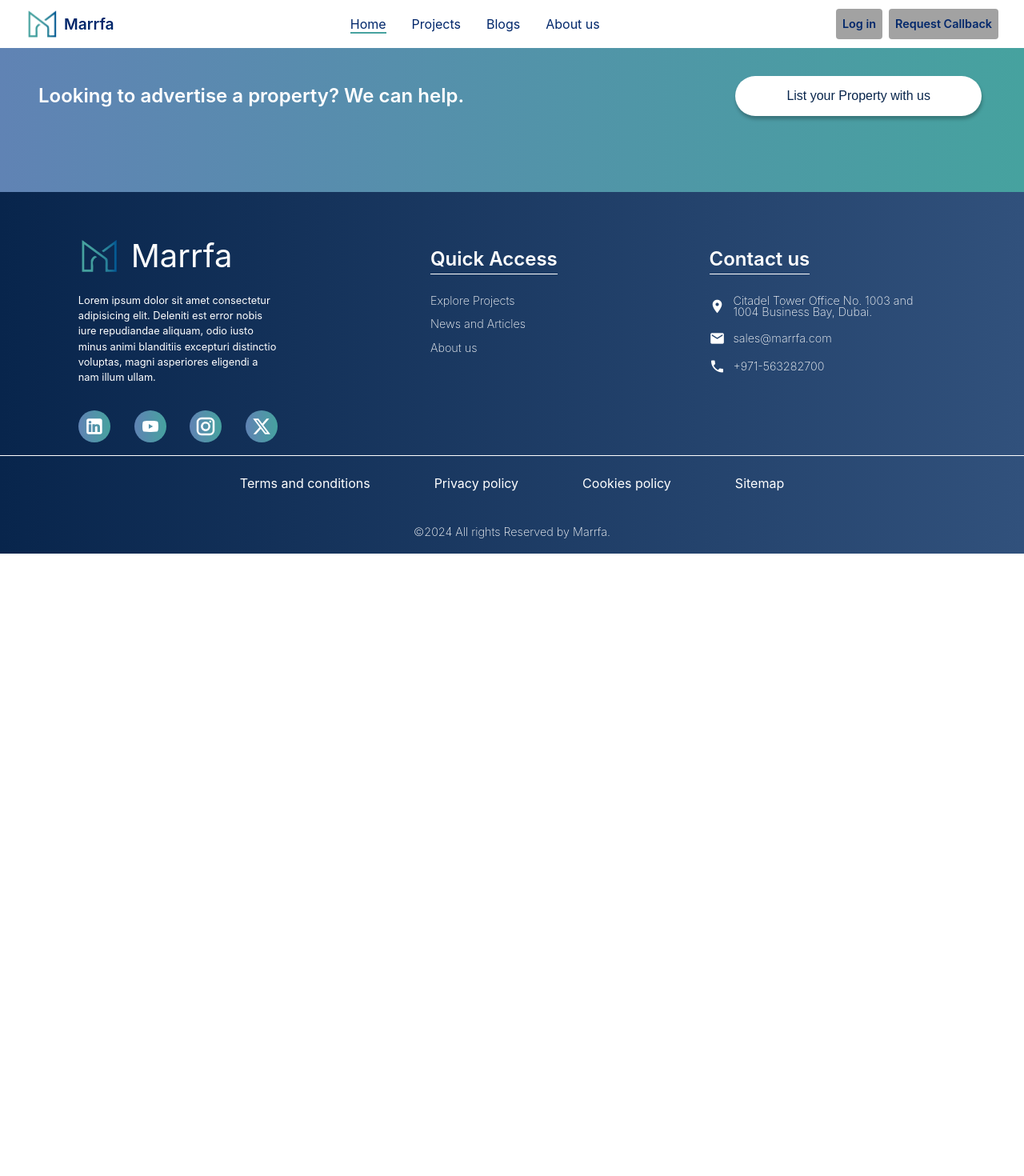
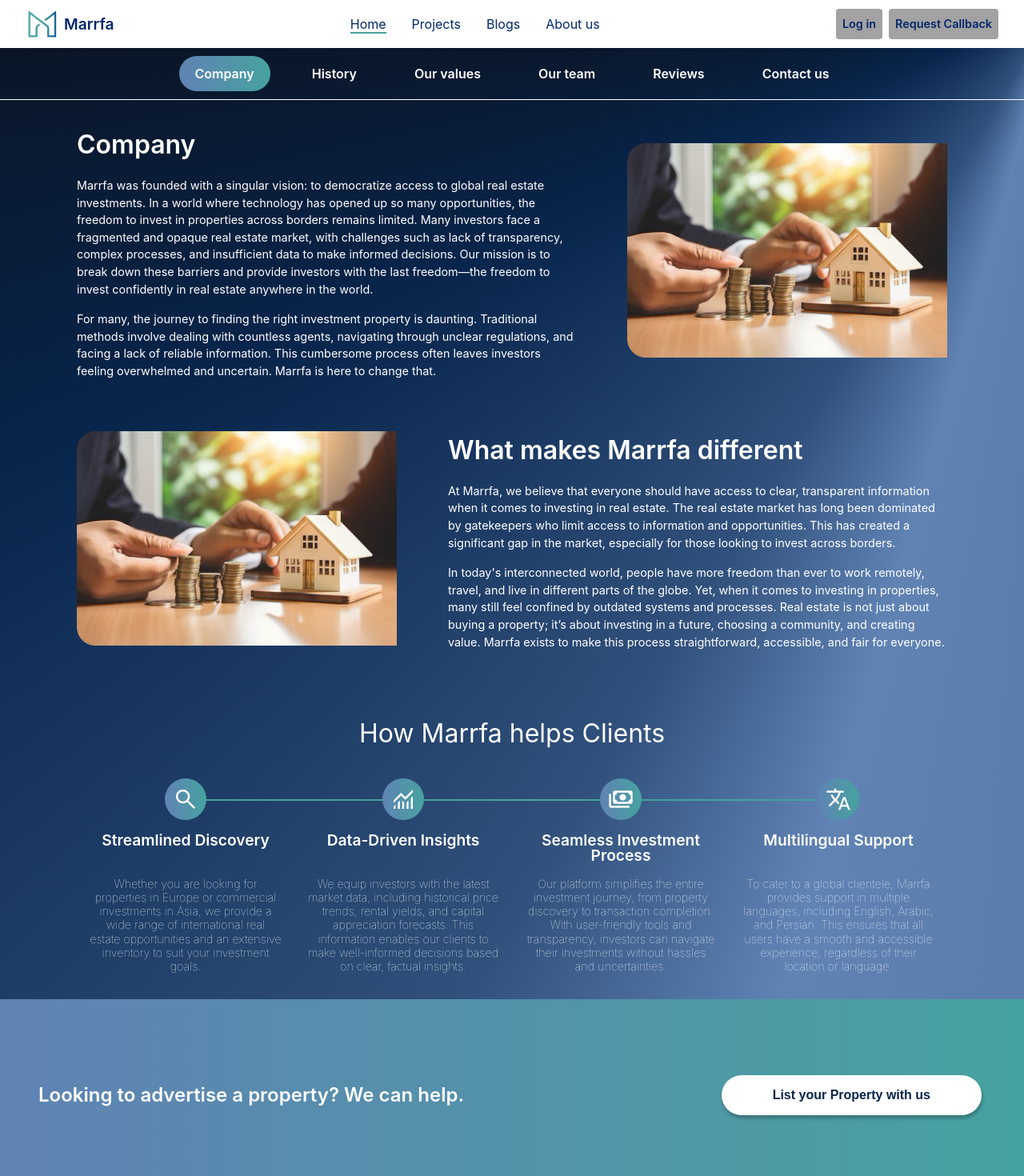
Before and after one commit to DugarRishab/marrfa-web, a React (Vite) app in the folder client/: page /about in a window 1280 px wide. Shown: the top 1470 px of the page at 80% size. Before the commit the page ends 800 px from the top, so only its background shows below. Built offline with nearby package versions, Linux system fonts and the light colour scheme.

Commit message:
[UPDATE]: Component fixes

```diff
--- a/client/index.html
+++ b/client/index.html
@@ -4,6 +4,7 @@
     <meta charset="UTF-8" />
     <link rel="icon" type="image/svg+xml" href="/vite.svg" />
     <link href="https://fonts.googleapis.com/icon?family=Material+Icons" rel="stylesheet" />
+    <link rel="stylesheet" href="https://fonts.googleapis.com/css2?family=Material+Symbols+Outlined:opsz,wght,FILL,GRAD@24,400,0,0" />
     <meta name="viewport" content="width=device-width, initial-scale=1.0" />
     <title>Vite + React</title>
   </head>
--- a/client/src/Routes.jsx
+++ b/client/src/Routes.jsx
@@ -2,6 +2,7 @@
 import { Route, Routes, useLocation } from "react-router-dom";
 import Homepage from "./pages/Homepage/Homepage";
 import Projects from "./pages/Projects/Projects";
+import AboutUs from "./pages/AboutUs/AboutUs";
 
 const PageRoutes = () => {
     const location = useLocation();
@@ -14,12 +15,12 @@
         <Routes>
             <Route exact path="/" element={<Homepage />}></Route>
             <Route exact path="/projects" element={<Projects />}></Route>
+            <Route exact path="/about" element={<AboutUs />}></Route>
             {/* <Route exact path="/chapters">
                 <Route path=":id" element={<Chapterpage></Chapterpage>}></Route>
                 <Route path="" element={<ComingSoon />}></Route>
                 </Route> */}
             {/* <Route exact path="/test" element={<ProjectDesc projectName={"Manhattan Project"} highlights={["amazing", "destructive", "hard", "physics", "bomb"]} image={"/assets/projects/projectbanner.png"}/>}></Route> */}
-        {/* <Route exact path="/test" element={<PropertyRequestForm />}></Route> */}
         </Routes>
     );
 };
--- a/client/src/components/footer/Footer.jsx
+++ b/client/src/components/footer/Footer.jsx
@@ -13,7 +13,7 @@
         <footer>
             <div className="advertise">
                 <div className="question">Looking to advertise a property? We can help.</div>
-                <CustomButton style={{ padding: "1rem 4rem" }} invert text={"List your Property with us"} />
+                <CustomButton style={{ padding: "1rem 4rem", fontWeight: "600" }} invert text={"List your Property with us"} />
             </div>
             <div className="footer">
                 <div className="about-col">
--- a/client/src/components/news/news.css
+++ b/client/src/components/news/news.css
@@ -7,6 +7,11 @@
     padding: 10px;
     box-shadow: var(--shadow);
     color: #000;
+    transition: all ease 0.3s;
+}
+
+.news-card:hover{
+    transform: scale(1.02);
 }
 
 
--- a/client/src/components/project/Project.css
+++ b/client/src/components/project/Project.css
@@ -6,6 +6,11 @@
     width: var(--card-width);
     box-shadow: var(--shadow);
     border-radius: 10px;
+    transition: all ease 0.4s;
+}
+
+.project:hover {
+    transform: scale(1.02)
 }
 
 .project .image-section{
--- a/client/src/components/search/Search.css
+++ b/client/src/components/search/Search.css
@@ -69,7 +69,7 @@
     align-items: center;
     justify-content: center;
     gap: 10px;
-    padding: 10px;
+    padding: 10px 20px;
     border-left: 1px solid;
     background-color: transparent;
     color: var(--grey-text);
@@ -86,7 +86,7 @@
     border-bottom-right-radius: 50px;
     color: #fff;
     font-weight: 600;
-    width: 20ch;
+    width: 25ch;
 }
 
 /* Dropdown buttons */
--- a/client/src/index.css
+++ b/client/src/index.css
@@ -29,6 +29,8 @@
 
     --mix-background: linear-gradient(90deg, #6083B4 0%, var(--cyan) 100%);
     --blue-background: linear-gradient(90deg, #08254C 0%, #31517C 100%);
+    --blue-conic-background: conic-gradient(from 228.6deg at 103.47% 0%, #31517C -17.82deg, #08254C 17.44deg, #0B0C10 52.54deg, #6083B4 327.03deg, #31517C 342.18deg, #08254C 377.44deg);
+
     --light-mix-gradient: linear-gradient(90deg, rgba(96, 131, 180, 0.15) 0%, rgba(70, 162, 159, 0.15) 100%);
 
 
--- /dev/null
+++ b/client/src/pages/AboutUs/AboutUs.css
@@ -0,0 +1,153 @@
+.about-us {
+    display: flex;
+    align-items: center;
+    justify-content: center;
+    flex-direction: column;
+    width: min(100%, 1280px);
+    background: var(--blue-conic-background);
+    color: #fff;
+}
+
+.about-us .tabs {
+    margin-top: var(--navbar-height);
+    width: 100%;
+    display: flex;
+    align-items: center;
+    justify-content: center;
+    gap: 2rem;
+    border-bottom: 1px solid #fff;
+    padding: 10px 2px;
+}
+
+.about-us .tabs .tabitem {
+    padding: 10px 20px;
+    border-radius: 50px;
+    transition: all ease 0.2s;
+    position: relative;
+    z-index: 0;
+    font-weight: 600;
+    color: #fff;
+
+}
+
+.about-us .tabs .tabitem::before {
+    content: "";
+    position: absolute;
+    left: 0;
+    top: 0;
+    width: 100%;
+    height: 100%;
+    background: var(--mix-background);
+    z-index: -1;
+    border-radius: 50px;
+    opacity: 0;
+    transition: all ease 0.3s;
+}
+
+
+.about-us .tabs .tabitem.active::before {
+    opacity: 1;
+}
+
+.about-us .company,
+.about-us .unique {
+    display: flex;
+    align-items: center;
+    justify-content: center;
+    /* flex-direction: column; */
+    width: 90%;
+    padding: 2rem;
+    gap: 4rem;
+    font-size: 0.9rem
+}
+
+.about-us .company .heading,
+.about-us .unique .heading {
+    font-size: var(--heading-textsize);
+    font-weight: 600;
+
+
+}
+
+.about-us .company img,
+.about-us .unique img {
+    width: 25rem;
+}
+
+.about-us .company .left,
+.about-us .unique .right  {
+    display: flex;
+    align-items: start;
+    justify-content: center;
+    flex-direction: column;
+    gap: 1rem;
+}
+
+.about-us .helping {
+    display: flex;
+    align-items: center;
+    justify-content: center;
+    flex-direction: column;
+    padding-top: 3rem;
+}
+
+.about-us .helping .heading {
+    font-size: var(--heading-textsize);
+}
+
+.about-us .helping .card-container .horizontal {
+    position: absolute;
+    width: 75%;
+    height: 2px;
+    background: var(--cyan);
+    top: 58px;
+    z-index: 0;
+}
+
+.about-us .helping .card-container {
+    display: flex;
+    align-items: start;
+    justify-content: center;
+    width: 100%;
+    gap: 2rem;
+    padding: 2rem;
+    position: relative;
+}
+
+.helpcard {
+    display: flex;
+    align-items: center;
+    justify-content: center;
+    flex-direction: column;
+    gap: 1rem;
+    width: 15rem;
+    z-index: 1;
+}
+
+.helpcard .icon {
+    padding: 10px;
+    display: flex;
+    align-items: center;
+    justify-content: center;
+    background: var(--mix-background);
+    border-radius: 50%;
+
+}
+.helpcard .icon i{
+    font-size: 2rem;
+}
+
+.helpcard .topic {
+    font-size: 1.2rem;
+    font-weight: 600;
+    line-height: 1em;
+    text-align: center;
+    height: 2em;
+}
+
+.helpcard .detail {
+    text-align: center;
+    font-size: 0.9rem;
+    line-height: 1.2em;
+    font-weight:100;
+}
--- /dev/null
+++ b/client/src/pages/AboutUs/AboutUs.jsx
@@ -0,0 +1,122 @@
+import React, { useState } from "react";
+import "./AboutUs.css";
+
+const Tabs = ["Company", "History", "Our values", "Our team", "Reviews", "Contact us"];
+
+const helpInfo = [
+    {
+        heading: "Streamlined Discovery",
+        detail: "Whether you are looking for properties in Europe or commercial investments in Asia, we provide a wide range of international real estate opportunities and an extensive inventory to suit your investment goals.",
+        icon: "search"
+    },
+    {
+        heading: "Data-Driven Insights",
+        detail: "We equip investors with the latest market data, including historical price trends, rental yields, and capital appreciation forecasts. This information enables our clients to make well-informed decisions based on clear, factual insights.",
+        icon: "monitoring"
+    },
+    {
+        heading: "Seamless Investment Process",
+        detail: "Our platform simplifies the entire investment journey, from property discovery to transaction completion. With user-friendly tools and transparency, investors can navigate their investments without hassles and uncertainties.",
+        icon: "payments"
+    },
+    {
+        heading: "Multilingual Support",
+        detail: "To cater to a global clientele, Marrfa provides support in multiple languages, including English, Arabic, and Persian. This ensures that all users have a smooth and accessible experience, regardless of their location or language.",
+        icon: "translate"
+    },
+]
+
+const HelpCard = ({heading, icon, detail}) => {
+    return (
+        <div className="helpcard">
+            <div className="icon">
+                <i className="material-icons material-symbols-outlined">{icon}</i>
+            </div>
+            <div className="topic">{heading}</div>
+            <div className="detail">
+                {detail}
+            </div>
+        </div>
+    );
+};
+
+const AboutUs = () => {
+    const [selected, setSelected] = useState(0);
+    console.log(selected);
+
+    return (
+        <div className="about-us">
+            <section className="tabs">
+                {Tabs.map((value, idx) => (
+                    <a
+                        key={idx}
+                        onClick={() => setSelected(idx)}
+                        className={"tabitem" + (selected == idx ? " active" : "")}
+                    >
+                        {value}
+                    </a>
+                ))}
+            </section>
+            <section className="company">
+                <div className="left">
+                    <div className="heading">Company</div>
+
+                    <p>
+                        Marrfa was founded with a singular vision: to democratize access to global real estate
+                        investments. In a world where technology has opened up so many opportunities, the freedom to
+                        invest in properties across borders remains limited. Many investors face a fragmented and opaque
+                        real estate market, with challenges such as lack of transparency, complex processes, and
+                        insufficient data to make informed decisions. Our mission is to break down these barriers and
+                        provide investors with the last freedom—the freedom to invest confidently in real estate
+                        anywhere in the world.
+                    </p>
+                    <p>
+                        For many, the journey to finding the right investment property is daunting. Traditional methods
+                        involve dealing with countless agents, navigating through unclear regulations, and facing a lack
+                        of reliable information. This cumbersome process often leaves investors feeling overwhelmed and
+                        uncertain. Marrfa is here to change that.
+                    </p>
+                </div>
+                <div className="right">
+                    <img src="/assets/company-section.png" />
+                </div>
+            </section>
+            <section className="unique">
+                <div className="left">
+                    <img src="/assets/company-section.png" />
+                </div>
+                <div className="right">
+                    <div className="heading">What makes Marrfa different</div>
+
+                    <p>
+                        At Marrfa, we believe that everyone should have access to clear, transparent information when it
+                        comes to investing in real estate. The real estate market has long been dominated by gatekeepers
+                        who limit access to information and opportunities. This has created a significant gap in the
+                        market, especially for those looking to invest across borders.
+                    </p>
+                    <p>
+                        In today's interconnected world, people have more freedom than ever to work remotely, travel,
+                        and live in different parts of the globe. Yet, when it comes to investing in properties, many
+                        still feel confined by outdated systems and processes. Real estate is not just about buying a
+                        property; it’s about investing in a future, choosing a community, and creating value. Marrfa
+                        exists to make this process straightforward, accessible, and fair for everyone.
+                    </p>
+                </div>
+            </section>
+            <section className="helping">
+                <div className="heading">How Marrfa helps Clients</div>
+                <div className="card-container">
+                <div className="horizontal"></div>
+                {
+                    helpInfo.map((value, idx)=>(
+                        <HelpCard detail={value.detail} heading={value.heading} icon={value.icon} key={idx} />
+                    ))
+                }
+
+                </div>
+            </section>
+        </div>
+    );
+};
+
+export default AboutUs;
```
Also changed, not shown: client/src/components/story/Story.css (+7 -5 lines), client/public/assets/company-section.png (added), client/public/assets/unique-section.png (added).
